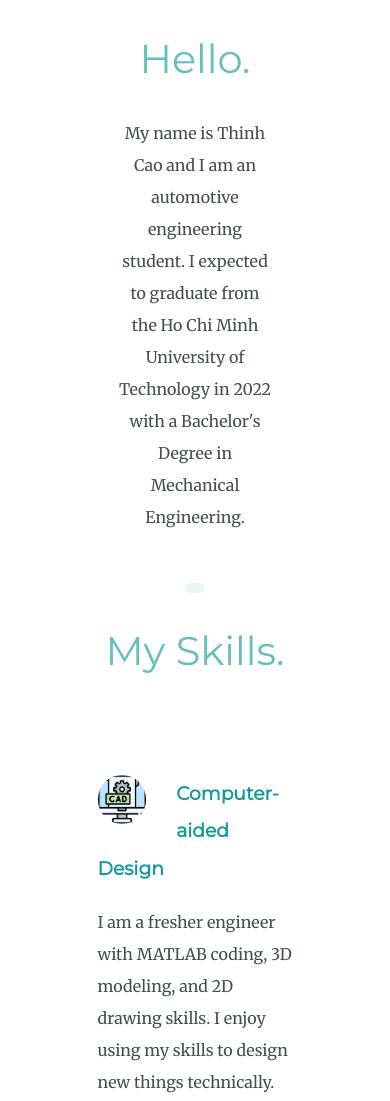
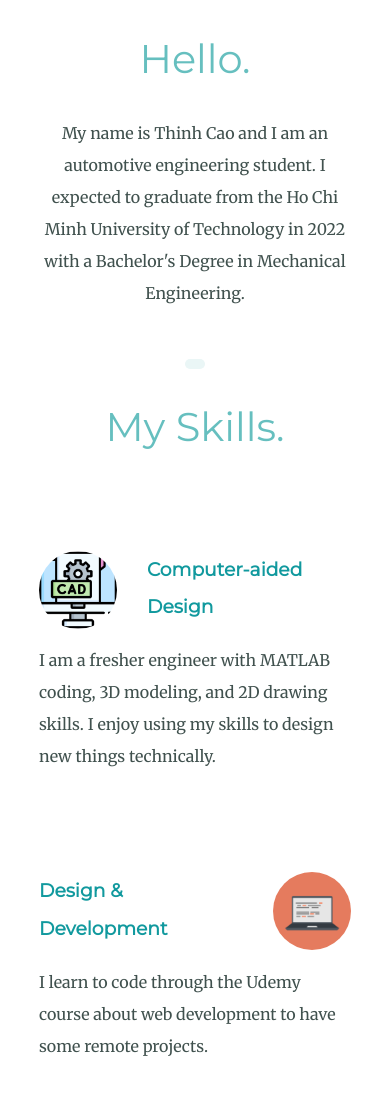
Before and after one commit to thinhcao12/personalwebsite, a plain HTML site: page index.html in a window 390 px wide. Shown: the part 995-2096 px from the top of the page. Drawn offline with Linux system fonts and the light colour scheme.

Commit message:
Update style.css

```diff
--- a/css/style.css
+++ b/css/style.css
@@ -178,4 +178,12 @@ hr{
     h1{
         line-height: 1;
     }
+    .bio{
+        width: 80%;
+    }
+
+    .skill-row{
+        width: 80%;
+
+    }
   }
```
